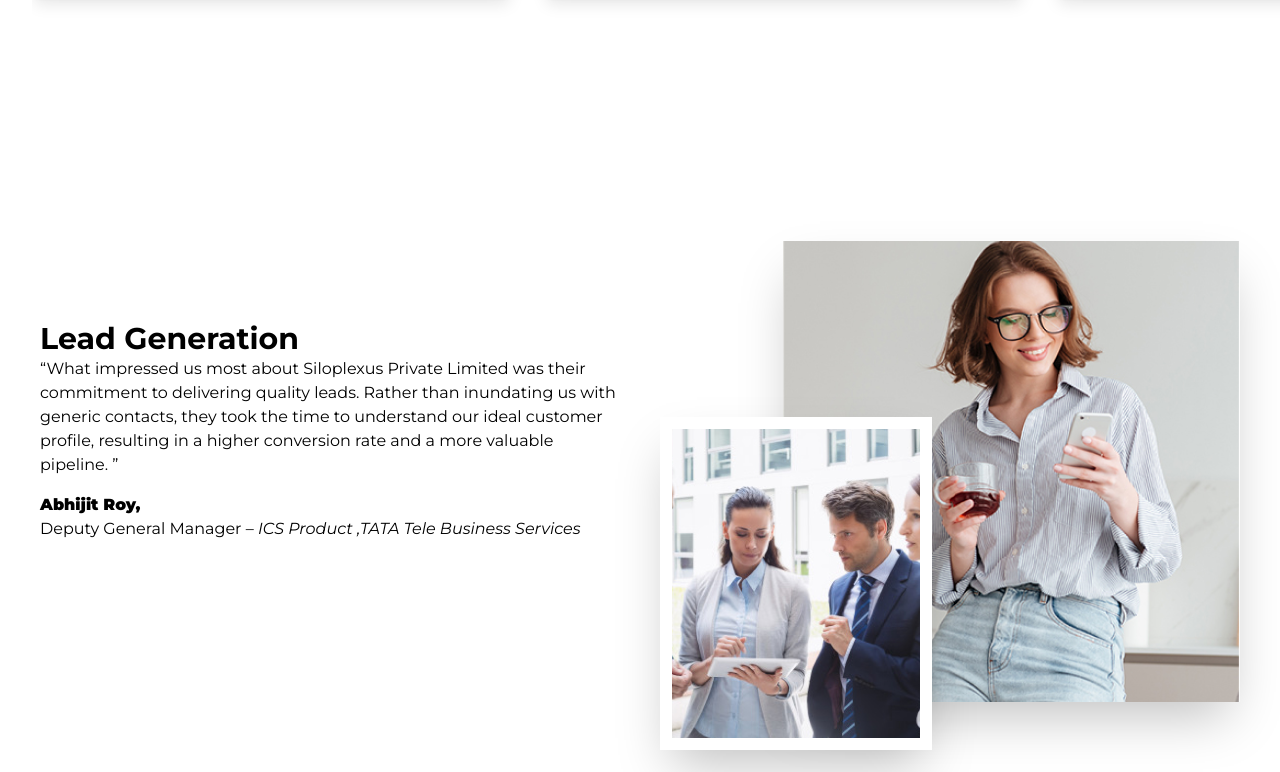
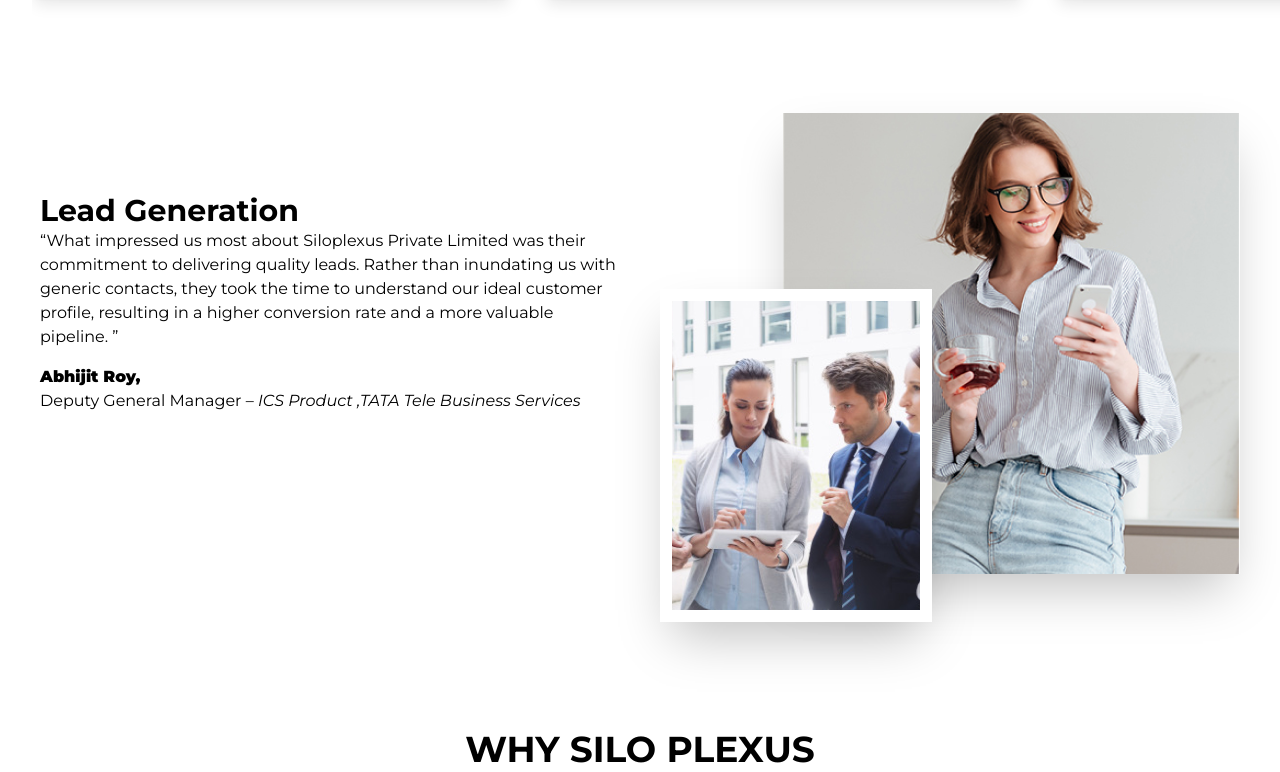
Before and after one commit to prabinkumarkf/prabinkumarkf.github.io, a plain HTML site: page index.html in a window 1280 px wide. Shown: the part 2597-3369 px from the top of the page. Drawn offline with nearby package versions, Linux system fonts and the light colour scheme.

Commit message:
margin-top

```diff
--- a/index.html
+++ b/index.html
@@ -425,7 +425,7 @@ enter the APAC market.
       </div>
       </section>
       </div></section>
-      <section class="w-full lg:mt-32   md:mt-0 p-5">
+      <section class="w-full    md:mt-0 p-5">
         <div class="container mx-auto py-20 md:px-5">
           <div class="lg:flex  lg:flex-row md:flex-col gap-10">
            <div class="w-full"> <h3 class=" text-3xl font-bold">Lead Generation</h3>
```
